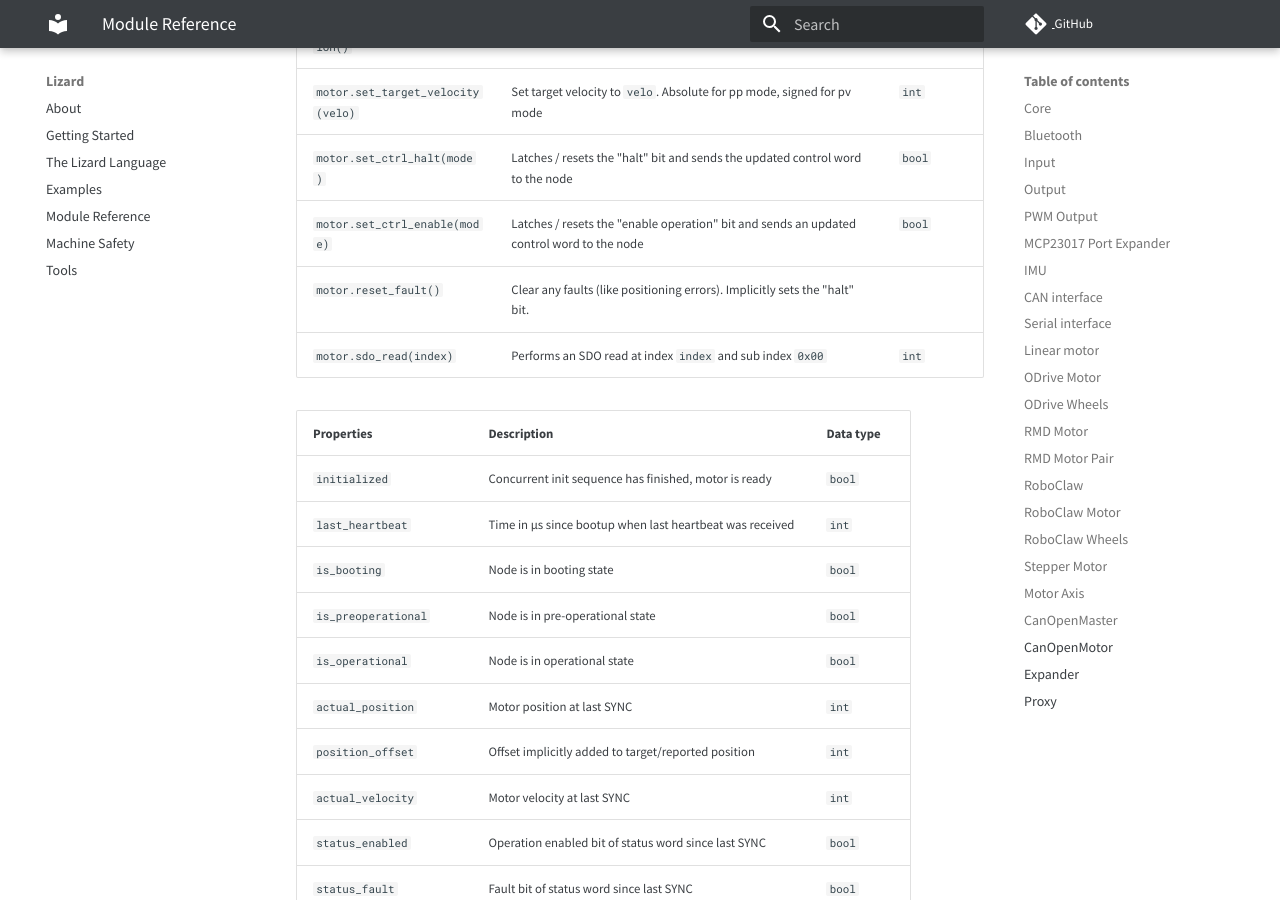
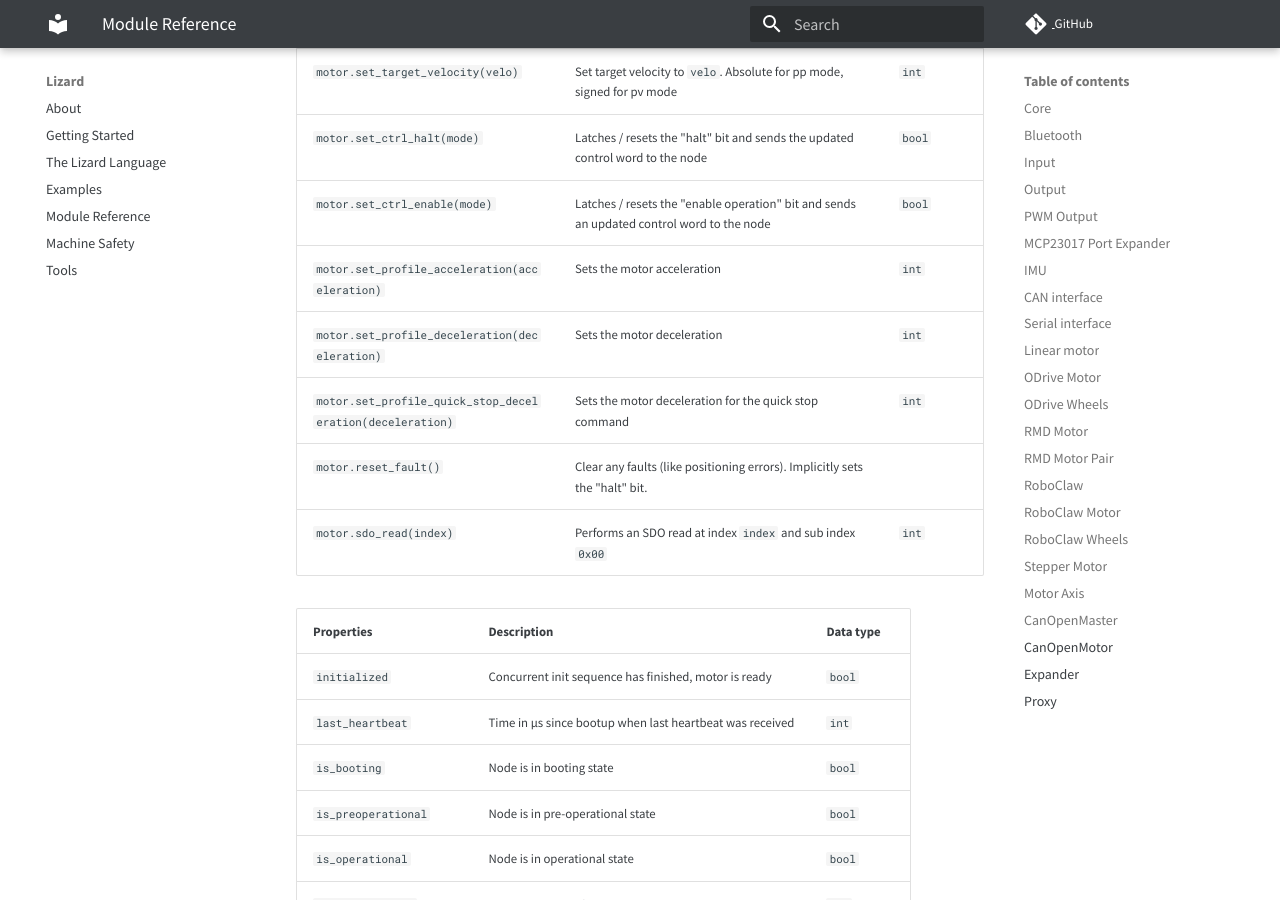
Before and after one commit to zauberzeug/lizard, an MkDocs documentation site: the page built from docs/module_reference.md, in a window 1280 px wide and 900 px high, scrolled down 17085 px. Built offline with MkDocs 1.6.1 and Material for MkDocs 9.7.7, drawn with Linux system fonts in a browser that asks for light colours; comment, search, counter and statistics services are not loaded.

Commit message:
add functions to docs

```diff
--- a/docs/module_reference.md
+++ b/docs/module_reference.md
@@ -498,17 +498,20 @@ The CanOpenMotor module implements a subset of commands necessary to control a m
 | ------------------------------------ | ------------------------------- | ------------------- |
 | `motor = CanOpenMotor(can, node_id)` | CAN module and node ID (1..127) | `CAN module`, `int` |
 
-| Methods                           | Description                                                                               | Arguments |
-| --------------------------------- | ----------------------------------------------------------------------------------------- | --------- |
-| `motor.enter_pp_mode(velo)`       | Set 402 operating mode to profile position, halt off, and target velocity to `velo`       | `int`     |
-| `motor.enter_pv_mode()`           | Set 402 operating mode to profile velocity, halt on, and target velocity to `velo`        | `int`     |
-| `motor.set_target_position(pos)`  | Set target position to `pos` (signed). [pp mode]                                          | `int`     |
-| `motor.commit_target_position()`  | Instruct motor to move to previously set target position. [pp mode]                       |           |
-| `motor.set_target_velocity(velo)` | Set target velocity to `velo`. Absolute for pp mode, signed for pv mode                   | `int`     |
-| `motor.set_ctrl_halt(mode)`       | Latches / resets the "halt" bit and sends the updated control word to the node            | `bool`    |
-| `motor.set_ctrl_enable(mode)`     | Latches / resets the "enable operation" bit and sends an updated control word to the node | `bool`    |
-| `motor.reset_fault()`             | Clear any faults (like positioning errors). Implicitly sets the "halt" bit.               |           |
-| `motor.sdo_read(index)`           | Performs an SDO read at index `index` and sub index `0x00`                                | `int`     |
+| Methods                                                   | Description                                                                               | Arguments |
+| --------------------------------------------------------- | ----------------------------------------------------------------------------------------- | --------- |
+| `motor.enter_pp_mode(velo)`                               | Set 402 operating mode to profile position, halt off, and target velocity to `velo`       | `int`     |
+| `motor.enter_pv_mode()`                                   | Set 402 operating mode to profile velocity, halt on, and target velocity to `velo`        | `int`     |
+| `motor.set_target_position(pos)`                          | Set target position to `pos` (signed). [pp mode]                                          | `int`     |
+| `motor.commit_target_position()`                          | Instruct motor to move to previously set target position. [pp mode]                       |           |
+| `motor.set_target_velocity(velo)`                         | Set target velocity to `velo`. Absolute for pp mode, signed for pv mode                   | `int`     |
+| `motor.set_ctrl_halt(mode)`                               | Latches / resets the "halt" bit and sends the updated control word to the node            | `bool`    |
+| `motor.set_ctrl_enable(mode)`                             | Latches / resets the "enable operation" bit and sends an updated control word to the node | `bool`    |
+| `motor.set_profile_acceleration(acceleration)`            | Sets the motor acceleration                                                               | `int`     |
+| `motor.set_profile_deceleration(deceleration)`            | Sets the motor deceleration                                                               | `int`     |
+| `motor.set_profile_quick_stop_deceleration(deceleration)` | Sets the motor deceleration for the quick stop command                                    | `int`     |
+| `motor.reset_fault()`                                     | Clear any faults (like positioning errors). Implicitly sets the "halt" bit.               |           |
+| `motor.sdo_read(index)`                                   | Performs an SDO read at index `index` and sub index `0x00`                                | `int`     |
 
 | Properties              | Description                                              | Data type |
 | ----------------------- | -------------------------------------------------------- | --------- |
```
